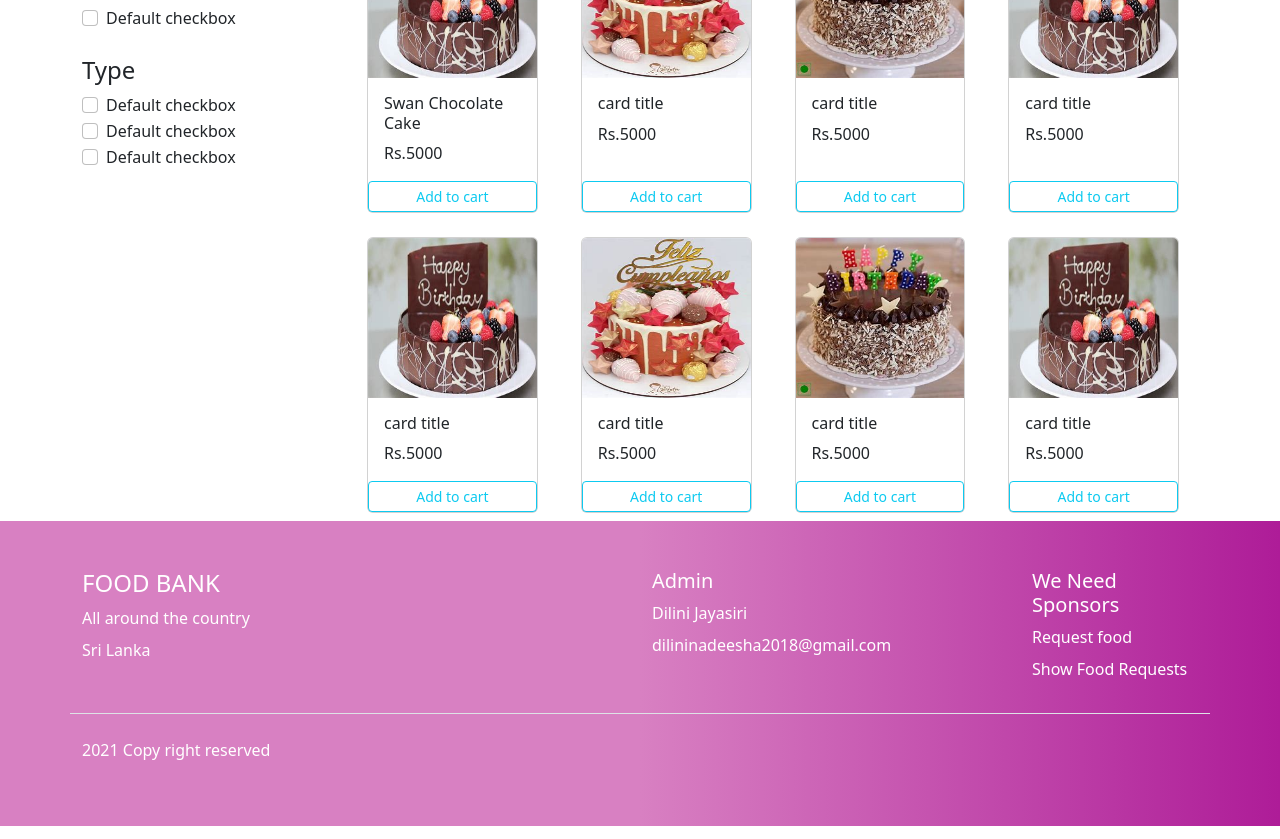
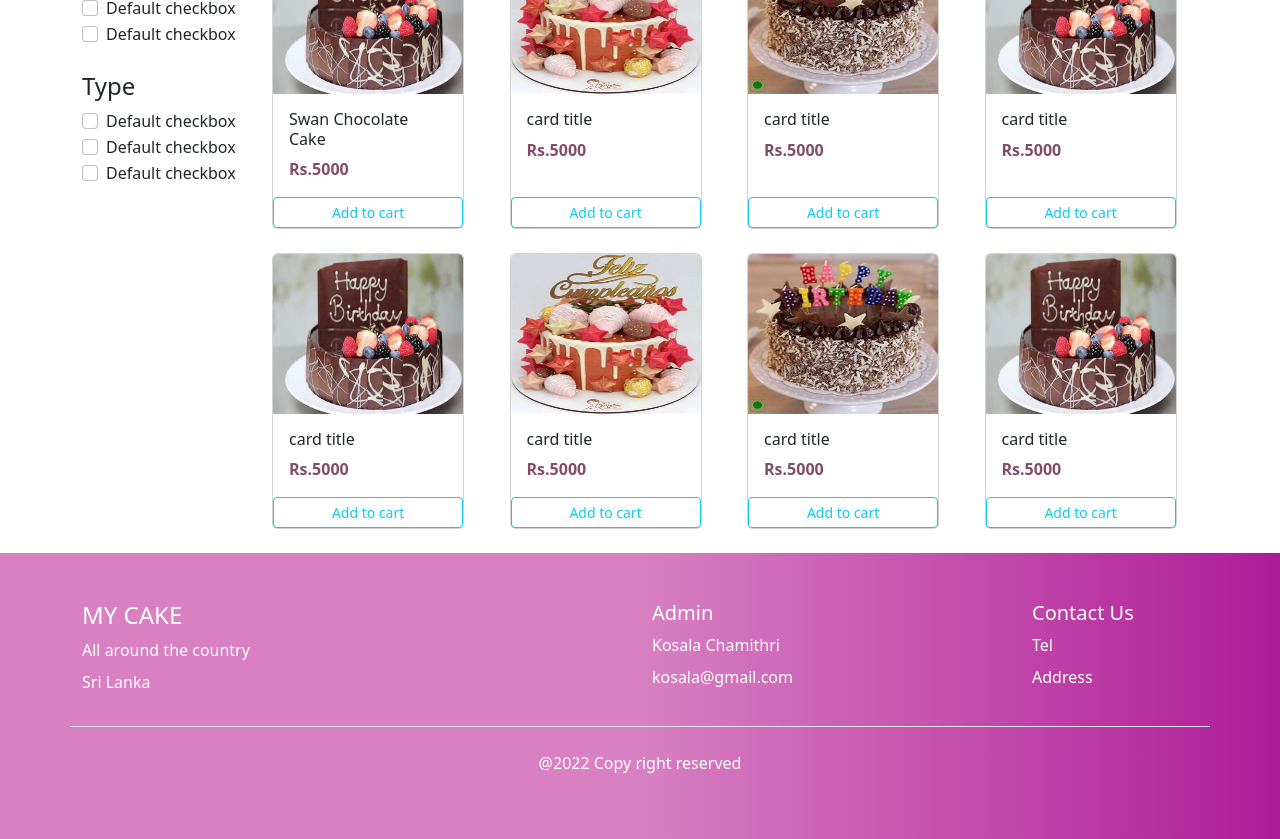
Before and after one commit to kchamithri/MyCake-SystemDevelopment, a React (Create React App) app: page /partypacks in a window 1280 px wide. Shown: the part 260-1099 px from the top of the page. Built offline with nearby package versions, Linux system fonts and the light colour scheme.

Commit message:
add css styles

```diff
--- a/public/index.html
+++ b/public/index.html
@@ -24,7 +24,7 @@
       work correctly both with client-side routing and a non-root public URL.
       Learn how to configure a non-root public URL by running `npm run build`.
     -->
-    <title>React App</title>
+    <title>My Cake</title>
   </head>
   <body>
     <noscript>You need to enable JavaScript to run this app.</noscript>
--- a/src/Components/Footer.jsx
+++ b/src/Components/Footer.jsx
@@ -9,7 +9,7 @@ const Footer = () => {
           <footer className="py-5">
             <div className="row">
               <div className="col-6">
-                <h4>FOOD BANK</h4>
+                <h4>MY CAKE</h4>
                 <ul className="nav flex-column">
                   <li className="nav-item mb-2">All around the country</li>
                   <li className="nav-item mb-2">Sri Lanka</li>
@@ -18,23 +18,23 @@ const Footer = () => {
               <div className="col-4">
                 <h5>Admin</h5>
                 <ul className="nav flex-column">
-                  <li className="nav-item mb-2">Dilini Jayasiri</li>
+                  <li className="nav-item mb-2">Kosala Chamithri</li>
                   <li className="nav-item mb-2">
                     <a to="#" className="nav-link p-0 text-white">
-                      dilininadeesha2018@gmail.com
+                      kosala@gmail.com
                     </a>
                   </li>
                 </ul>
               </div>
               <div className="col-2">
-                <h5>We Need Sponsors</h5>
+                <h5>Contact Us</h5>
                 <ul className="nav flex-column">
                   <li className="nav-item mb-2">
                     <NavLink
                       to="./requestForm"
                       className="nav-link p-0 text-white"
                     >
-                      Request food
+                      Tel
                     </NavLink>
                   </li>
                   <li className="nav-item mb-2">
@@ -42,14 +42,14 @@ const Footer = () => {
                       to="./tableNew"
                       className="nav-link p-0 text-white"
                     >
-                      Show Food Requests
+                      Address
                     </NavLink>
                   </li>
                 </ul>
               </div>
 
-              <div className="d-flex justify-content-between pt-4 mt-4 border-top">
-                <p>2021 Copy right reserved</p>
+              <div className="d-flex justify-content-center pt-4 mt-4 border-top">
+                <p>@2022 Copy right reserved</p>
               </div>
             </div>
           </footer>
--- a/src/Styles/LandingPage.css
+++ b/src/Styles/LandingPage.css
@@ -1,6 +1,6 @@
 /* navbar */
 .navbar {
-  background-color: #f9cee5;
+  background-color: rgb(239, 204, 228);
 }
 
 .navbar .nav-item {
@@ -21,24 +21,6 @@
   min-height: 700px;
 }
 
-@include media-breakpoint-up(sm) {
-  html {
-    font-size: 1.2rem;
-  }
-}
-
-@include media-breakpoint-up(md) {
-  html {
-    font-size: 1.4rem;
-  }
-}
-
-@include media-breakpoint-up(lg) {
-  html {
-    font-size: 1.6rem;
-  }
-}
-
 /* footer */
 .footer {
   background-color: rgb(174, 28, 152);
@@ -51,3 +33,14 @@
   padding: 0px;
   /* overflow: hidden; */
 }
+
+/* celebration page */
+.pageStyle h2 {
+  color: #bb7f9f;
+  font-weight: 600;
+}
+
+.pageStyle p {
+  color: #814d69;
+  font-weight: 600;
+}
--- a/src/pages/CelebrationCake.jsx
+++ b/src/pages/CelebrationCake.jsx
@@ -4,7 +4,7 @@ import LongCard from "../Components/LongCard";
 
 const CelebrationCake = () => {
   return (
-    <div className="container my-2">
+    <div className="pageStyle container my-4">
       <div className="d-flex justify-content-center align-items-center flex-md-column mb-4">
         <h2>Celebration Cakes</h2>
         <p>
@@ -13,7 +13,7 @@ const CelebrationCake = () => {
         </p>
       </div>
       <div className="row">
-        <div className="col-md-3">
+        <div className="col-md-2">
           <div className="d-flex flex-column">
             <h4>Price</h4>
             <div class="form-check">
@@ -87,7 +87,7 @@ const CelebrationCake = () => {
             </div>
           </div>
         </div>
-        <div className="col-md-9">
+        <div className="col-md-10">
           <div className="row row-cols-1 row-cols-md-4 g-4">
             <Card
               image="Assets/cake2.jpg"
--- a/src/pages/Home.jsx
+++ b/src/pages/Home.jsx
@@ -41,7 +41,7 @@ const Home = () => {
       <div className="container mt-2">
         <h1 style={{ color: "pink" }}>Most Popular</h1>
 
-        <div className="row row-cols-1 row-cols-md-4 g-3">
+        <div className="row row-cols-1 row-cols-md-4 g-3 ">
           <HomeCards
             image="Assets/cake2.jpg"
             name="card title"
--- a/src/pages/PartyPacks.jsx
+++ b/src/pages/PartyPacks.jsx
@@ -3,7 +3,7 @@ import Card from "../Components/Card";
 
 const PartyPacks = () => {
   return (
-    <div className="container my-2">
+    <div className="pageStyle container my-4">
       <div className="d-flex justify-content-center align-items-center flex-md-column mb-4">
         <h2>Party Packs</h2>
         <p>
@@ -12,7 +12,7 @@ const PartyPacks = () => {
         </p>
       </div>
       <div className="row">
-        <div className="col-md-3">
+        <div className="col-md-2">
           <div className="d-flex flex-column">
             <h4>Price</h4>
             <div class="form-check">
@@ -86,7 +86,7 @@ const PartyPacks = () => {
             </div>
           </div>
         </div>
-        <div className="col-md-9">
+        <div className="col-md-10">
           <div className="row row-cols-1 row-cols-md-4 g-4">
             <Card
               image="Assets/cake2.jpg"
```
